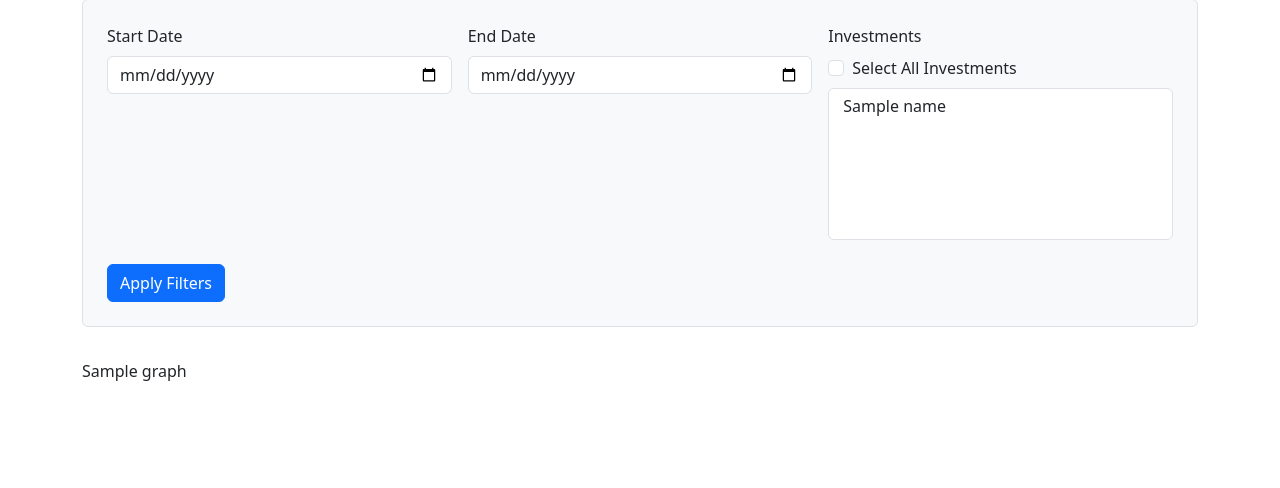
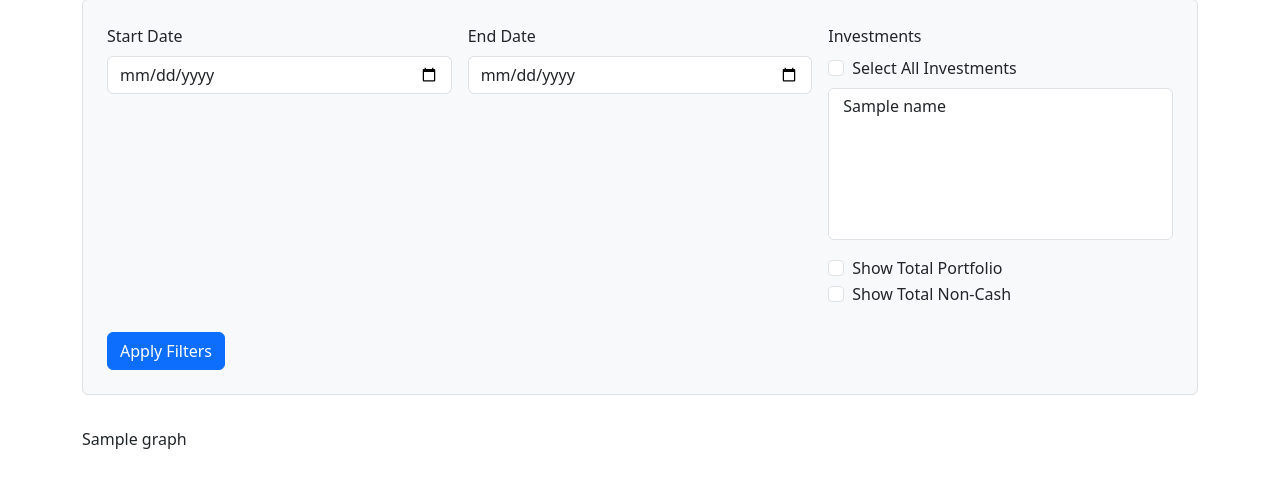
Before and after one commit to jwkester/graph-investments, a Flask app: template templates/index.html in a window 1280 px wide. Shown: the part 105-593 px from the top of the page. Run offline with Flask 3, Linux system fonts and the light colour scheme; the template is opened without the code that fills it: most values are stand-ins (such as "Sample title", 1, 10 or a date in 2020).

Commit message:
Add total portfolio and total non-cash graphs

```diff
--- a/app.py
+++ b/app.py
@@ -53,10 +53,10 @@ def query_data(start_date=None, end_date=None, selected_names=None):
     return df
 
 
-def generate_graphs(df):
+def generate_graphs(filtered_df, full_df, show_total_portfolio=False, show_total_non_cash=False):
     graphs_html = []
-    for investment in df['investment_name'].unique():
-        inv_df = df[df['investment_name'] == investment].copy()
+    for investment in filtered_df['investment_name'].unique():
+        inv_df = filtered_df[filtered_df['investment_name'] == investment].copy()
         inv_df.sort_values('date', inplace=True)
 
         fig = go.Figure()
@@ -75,6 +75,46 @@ def generate_graphs(df):
             height=400
         )
         graphs_html.append(pio.to_html(fig, full_html=False))
+
+    if show_total_portfolio:
+        total_df = full_df.groupby('date')['total'].sum().reset_index()
+        fig_total = go.Figure()
+        fig_total.add_trace(go.Scatter(
+            x=total_df['date'],
+            y=total_df['total'],
+            mode='lines+markers',
+            name='Total Portfolio'
+        ))
+        fig_total.update_layout(
+            title="Total Portfolio Over Time",
+            xaxis_title="Date",
+            yaxis_title="Total Value",
+            xaxis=dict(tickformat="%m-%d-%y"),
+            margin=dict(l=40, r=40, t=40, b=40),
+            height=400
+        )
+        graphs_html.append(pio.to_html(fig_total, full_html=False))
+
+    if show_total_non_cash:
+        non_cash_df = full_df[full_df['investment_name'] != 'VMFXX']
+        non_cash_sum = non_cash_df.groupby('date')['total'].sum().reset_index()
+        fig_non_cash = go.Figure()
+        fig_non_cash.add_trace(go.Scatter(
+            x=non_cash_sum['date'],
+            y=non_cash_sum['total'],
+            mode='lines+markers',
+            name='Total Non-Cash'
+        ))
+        fig_non_cash.update_layout(
+            title="Total Non-Cash Investments Over Time",
+            xaxis_title="Date",
+            yaxis_title="Total Value",
+            xaxis=dict(tickformat="%m-%d-%y"),
+            margin=dict(l=40, r=40, t=40, b=40),
+            height=400
+        )
+        graphs_html.append(pio.to_html(fig_non_cash, full_html=False))
+
     return graphs_html
 
 
@@ -83,16 +123,20 @@ def index():
     start_date = request.form.get("start_date")
     end_date = request.form.get("end_date")
     selected_names = request.form.getlist("investment_name")
+    show_total_portfolio = 'show_total_portfolio' in request.form
+    show_total_non_cash = 'show_total_non_cash' in request.form
     all_names = get_all_investment_names()
 
     try:
+        full_df = query_data()
         df = query_data(start_date, end_date, selected_names)
-        graphs = generate_graphs(df)
+        graphs = generate_graphs(df, full_df, show_total_portfolio, show_total_non_cash)
     except Exception as e:
         graphs = [f"<p>Error: {str(e)}</p>"]
 
     return render_template("index.html", graphs=graphs, start_date=start_date,
-                           end_date=end_date, all_names=all_names, selected_names=selected_names)
+                           end_date=end_date, all_names=all_names, selected_names=selected_names,
+                           show_total_portfolio=show_total_portfolio, show_total_non_cash=show_total_non_cash)
 
 
 if __name__ == "__main__":
--- a/templates/index.html
+++ b/templates/index.html
@@ -54,6 +54,22 @@
                         </option>
                     {% endfor %}
                 </select>
+
+                <div class="form-check mt-3">
+                    <input class="form-check-input" type="checkbox" name="show_total_portfolio" id="show_total_portfolio"
+                           {% if show_total_portfolio %}checked{% endif %}>
+                    <label class="form-check-label" for="show_total_portfolio">
+                        Show Total Portfolio
+                    </label>
+                </div>
+
+                <div class="form-check">
+                    <input class="form-check-input" type="checkbox" name="show_total_non_cash" id="show_total_non_cash"
+                           {% if show_total_non_cash %}checked{% endif %}>
+                    <label class="form-check-label" for="show_total_non_cash">
+                        Show Total Non-Cash
+                    </label>
+                </div>
             </div>
         </div>
 
```
Lines whose indentation alone changed are shown as unchanged.
